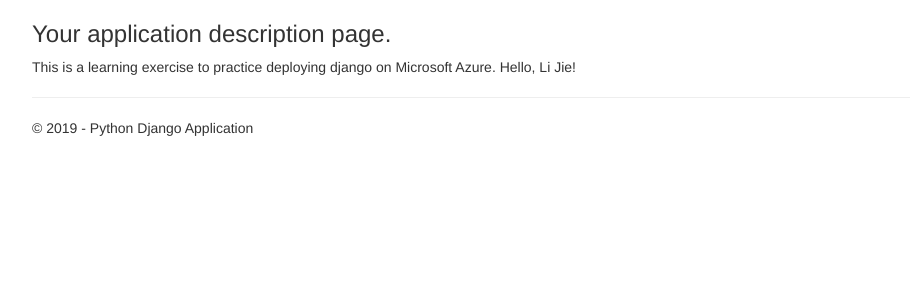
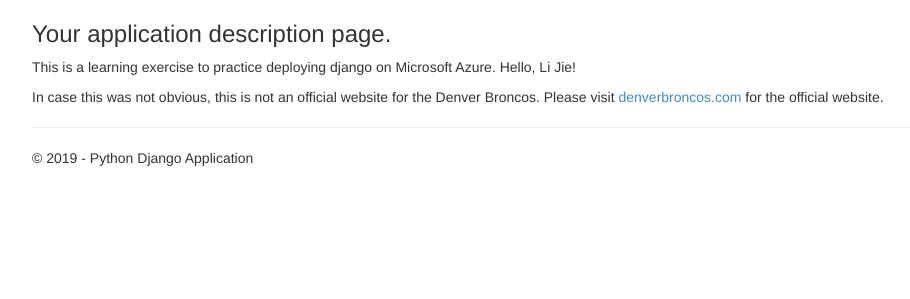
Before and after one commit to kusl/denverbroncos, a Django app: page /about in a window 1280 px wide. Shown: the part 52-351 px from the top of the page, without its empty margins (38-948 px from the left). Run offline with Django 3.2, Linux system fonts and the light colour scheme; some libraries are stand-ins or nearby versions.

Commit message:
add disclaimer about denver broncos

```diff
--- a/Application/app/templates/app/about.html
+++ b/Application/app/templates/app/about.html
@@ -10,4 +10,9 @@
         Hello, Li Jie!
     </p>
 
+    <p>
+        In case this was not obvious, this is not an official website for the Denver Broncos.
+        Please visit <a href="https://www.denverbroncos.com">denverbroncos.com</a> for the official website.
+    </p>
+
 {% endblock %}
--- a/Application/app/views.py
+++ b/Application/app/views.py
@@ -29,7 +29,7 @@ def contact(request):
         'app/contact.html',
         {
             'title': 'Contact',
-            'message': 'Your contact page.',
+            'message': 'Go Broncos!',
             'year': datetime.now().year,
         }
     )
```
